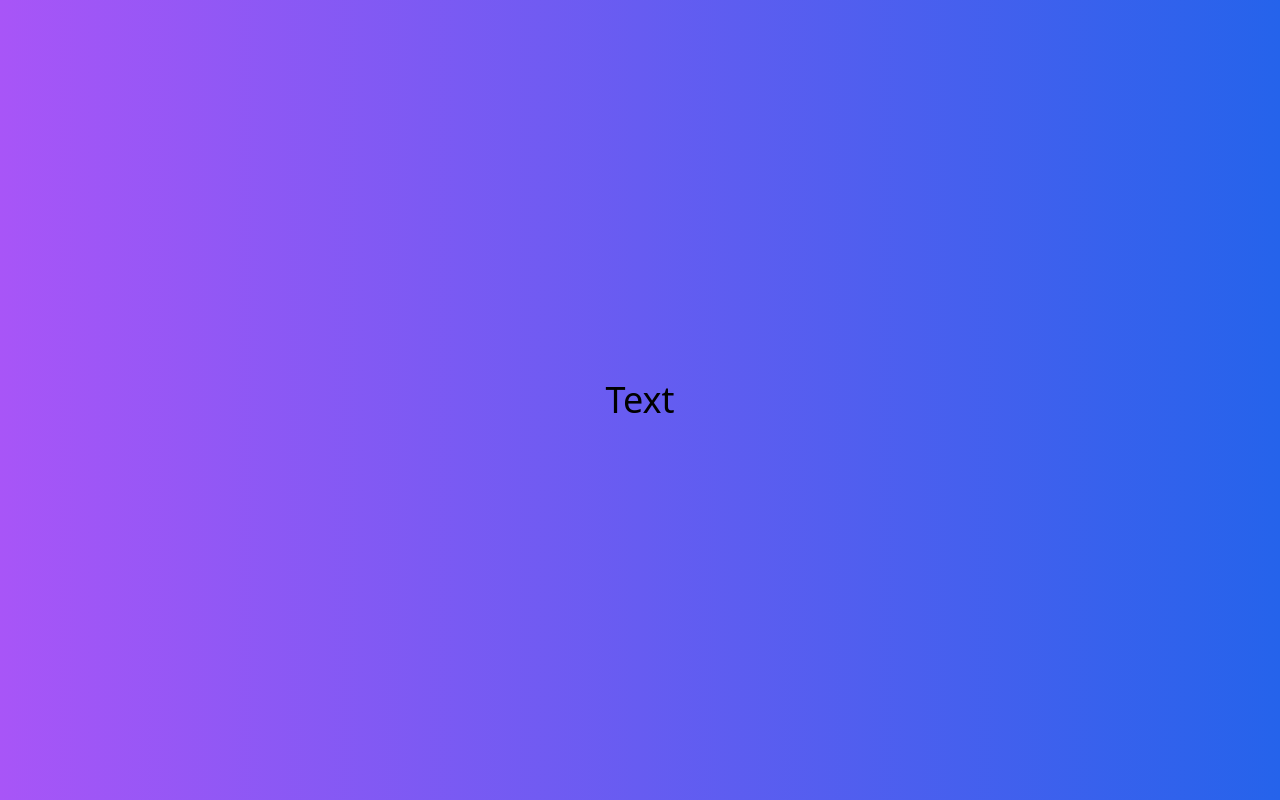
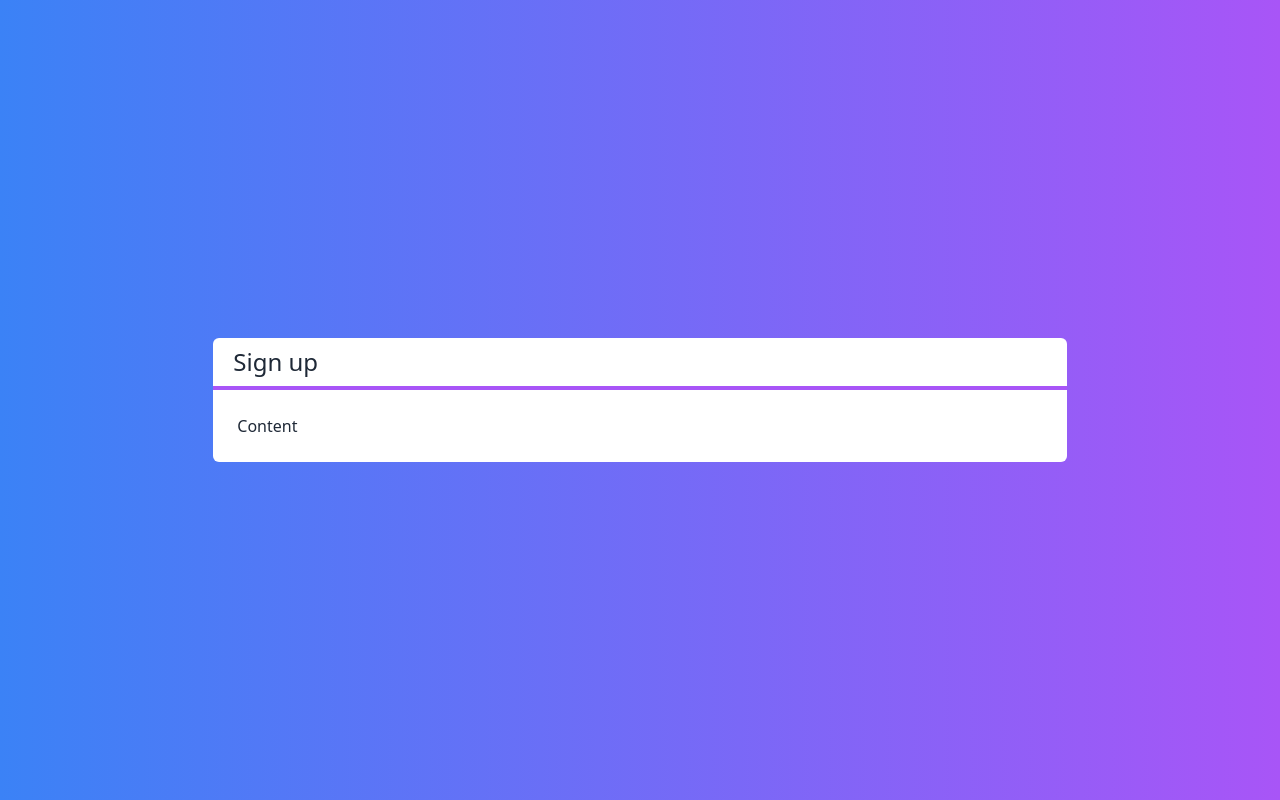
Before and after one commit to NetoJL/CRUD-Project, a Next.js app: page / in a window 1280 px wide. Built offline with nearby package versions, Linux system fonts and the light colour scheme.

Commit message:
index.tsx updated

```diff
--- a/src/pages/index.tsx
+++ b/src/pages/index.tsx
@@ -1,8 +1,15 @@
+import Layout from "@/components/Layout";
+
 export default function Home() {
   return (
-    <div className='flex h-screen justify-center items-center
-    bg bg-gradient-to-r from-purple-500 to-blue-600'>
-      <span className="text-4xl">Text</span>
+    <div className='
+    flex justify-center items-center h-screen
+    bg-gradient-to-r from-blue-500 to-purple-500
+    text-white
+    '>
+      <Layout title="Sign up">
+        <span>Content</span>
+      </Layout>
     </div>
   )
 }
```
